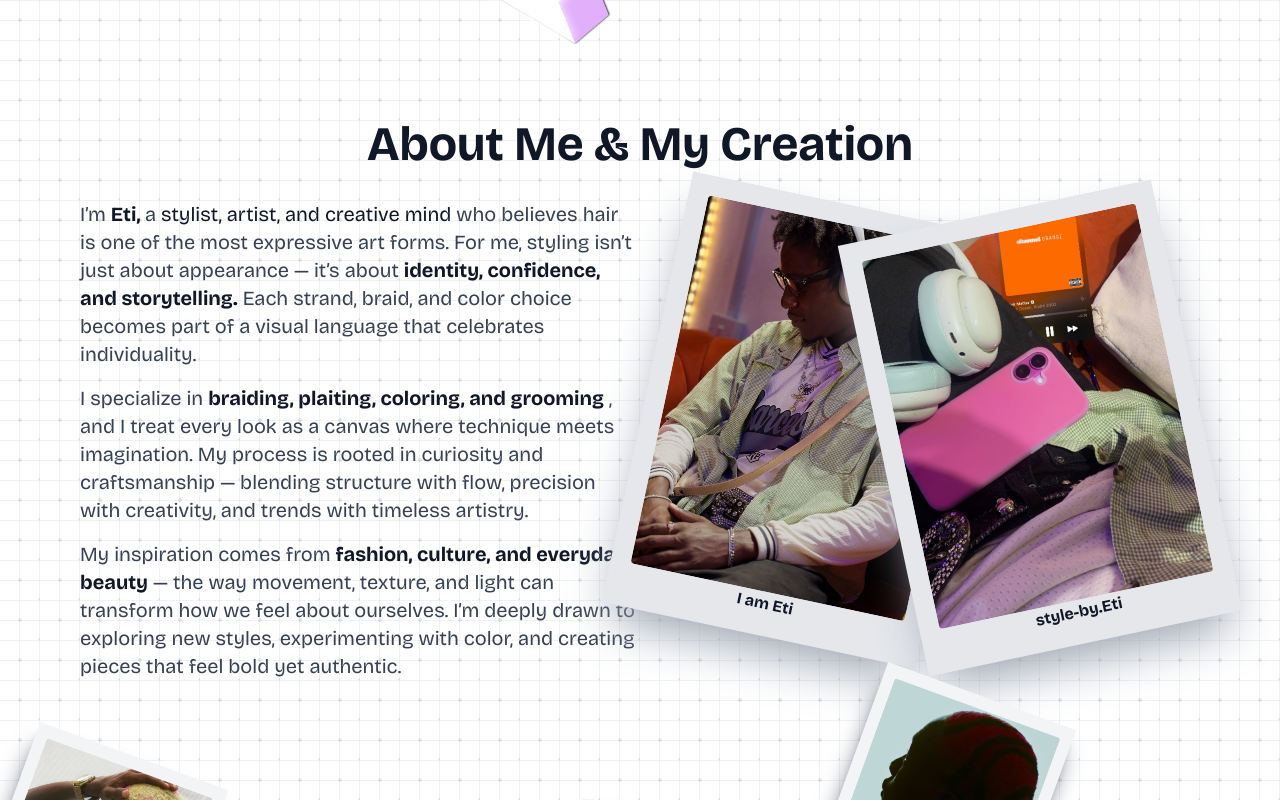
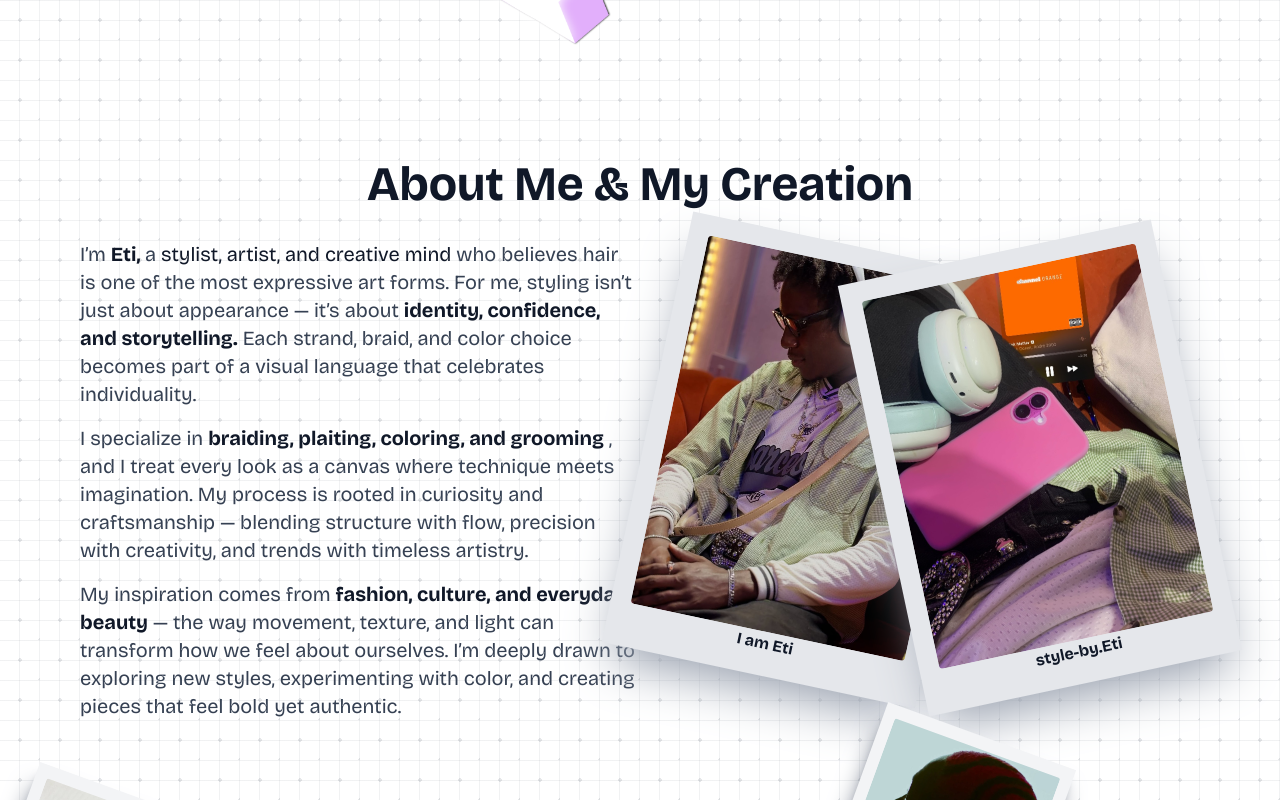
Before and after one commit to OkataMiracleDev/eti-hairstylist-portfolio, a Next.js app: page / in a window 1280 px wide. Shown: the part 360-1160 px from the top of the page. Built offline with nearby package versions, Linux system fonts and the light colour scheme; a web font is replaced by a local one.

Commit message:
Update page.tsx

```diff
--- a/components/Home/About/page.tsx
+++ b/components/Home/About/page.tsx
@@ -5,7 +5,7 @@ const About = () => {
   return (
     <div
       // data-aos="fade-up"
-      className="mt-40 md:mt-0 lg:-mt-10 flex flex-col gap-8"
+      className=" flex flex-col gap-8"
     >
       <h1 className="text-xl md:text-3xl lg:text-5xl lg:text-center font-bold text-gray-900">
         About Me &amp; My Creation
```
